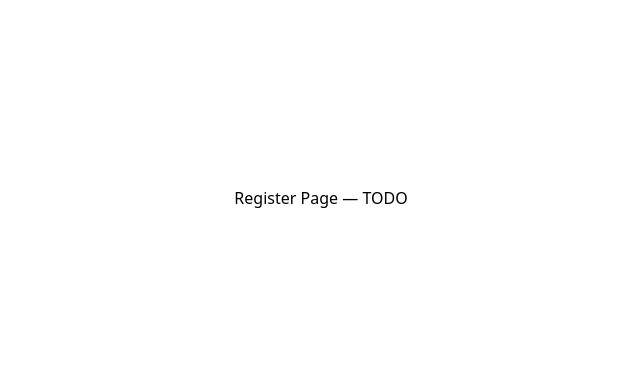
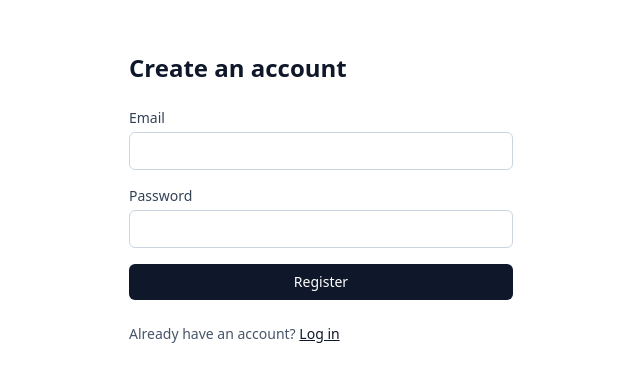
Before and after one commit to A-Piyas-04/web-project-expense-tracker, a React (Vite) app in the folder frontend/: page /register in a window 1280 px wide. Shown: the part 202-584 px from the top of the page, without its empty margins (319-959 px from the left). Built offline with nearby package versions, Linux system fonts and the light colour scheme; no server answers.

Commit message:
feat: implement authentication flow with login and registration forms; enhance dashboard with user greeting

```diff
--- a/frontend/src/context/AuthContext.jsx
+++ b/frontend/src/context/AuthContext.jsx
@@ -1,16 +1,57 @@
-import { createContext, useContext } from 'react';
+import { createContext, useContext, useEffect, useState } from 'react';
+import { authApi } from '../api/auth';
 
 const AuthContext = createContext(null);
 
 export function AuthProvider({ children }) {
-  // TODO: implement auth state (user, token, login, logout, register)
+  const [token, setToken] = useState(() => localStorage.getItem('token'));
+  const [user, setUser] = useState(null);
+  const [isLoading, setIsLoading] = useState(true);
+
+  useEffect(() => {
+    if (!token) {
+      setIsLoading(false);
+      return;
+    }
+
+    authApi
+      .getMe()
+      .then(setUser)
+      .catch(() => {
+        localStorage.removeItem('token');
+        setToken(null);
+        setUser(null);
+      })
+      .finally(() => setIsLoading(false));
+  }, [token]);
+
+  async function login(email, password) {
+    const { access_token: accessToken } = await authApi.login(email, password);
+    localStorage.setItem('token', accessToken);
+    setToken(accessToken);
+    const me = await authApi.getMe();
+    setUser(me);
+  }
+
+  async function register(email, password) {
+    await authApi.register(email, password);
+    await login(email, password);
+  }
+
+  function logout() {
+    localStorage.removeItem('token');
+    setToken(null);
+    setUser(null);
+  }
+
   const value = {
-    user: null,
-    token: null,
-    isAuthenticated: false,
-    login: async () => {},
-    logout: () => {},
-    register: async () => {},
+    user,
+    token,
+    isAuthenticated: Boolean(token && user),
+    isLoading,
+    login,
+    logout,
+    register,
   };
 
   return <AuthContext.Provider value={value}>{children}</AuthContext.Provider>;
--- a/frontend/src/pages/DashboardPage.jsx
+++ b/frontend/src/pages/DashboardPage.jsx
@@ -2,12 +2,16 @@ import CategoryPieChart from '../components/analytics/CategoryPieChart';
 import CategoryBarChart from '../components/analytics/CategoryBarChart';
 import MonthlyLineChart from '../components/analytics/MonthlyLineChart';
 import OverspendBanner from '../components/common/OverspendBanner';
+import { useAuth } from '../hooks/useAuth';
 
 export default function DashboardPage() {
-  // TODO: fetch analytics data and render dashboard layout
+  const { user } = useAuth();
+
   return (
-    <div>
-      <h1>Dashboard — TODO</h1>
+    <div className="space-y-6">
+      <h1 className="text-2xl font-semibold text-slate-900">
+        Welcome{user ? `, ${user.email}` : ''}
+      </h1>
       <OverspendBanner />
       <CategoryPieChart />
       <CategoryBarChart />
--- a/frontend/src/pages/LoginPage.jsx
+++ b/frontend/src/pages/LoginPage.jsx
@@ -1,8 +1,65 @@
+import { useState } from 'react';
+import { Link, useNavigate } from 'react-router-dom';
+import Button from '../components/common/Button';
+import Input from '../components/common/Input';
+import { useAuth } from '../hooks/useAuth';
+import { ROUTES } from '../utils/constants';
+
 export default function LoginPage() {
-  // TODO: implement login form and connect to authApi
+  const { login } = useAuth();
+  const navigate = useNavigate();
+  const [email, setEmail] = useState('');
+  const [password, setPassword] = useState('');
+  const [error, setError] = useState('');
+  const [isSubmitting, setIsSubmitting] = useState(false);
+
+  async function handleSubmit(event) {
+    event.preventDefault();
+    setError('');
+    setIsSubmitting(true);
+    try {
+      await login(email, password);
+      navigate(ROUTES.DASHBOARD, { replace: true });
+    } catch (err) {
+      setError(err.response?.data?.detail ?? 'Login failed. Please try again.');
+    } finally {
+      setIsSubmitting(false);
+    }
+  }
+
   return (
-    <div className="min-h-screen flex items-center justify-center">
-      <p>Login Page — TODO</p>
+    <div className="min-h-screen flex items-center justify-center px-4">
+      <div className="w-full max-w-sm space-y-6">
+        <h1 className="text-2xl font-semibold text-slate-900">Log in</h1>
+        <form onSubmit={handleSubmit} className="space-y-4">
+          <Input
+            id="email"
+            type="email"
+            label="Email"
+            value={email}
+            onChange={(e) => setEmail(e.target.value)}
+            required
+          />
+          <Input
+            id="password"
+            type="password"
+            label="Password"
+            value={password}
+            onChange={(e) => setPassword(e.target.value)}
+            required
+          />
+          {error && <p className="text-sm text-red-600">{error}</p>}
+          <Button type="submit" disabled={isSubmitting} className="w-full">
+            {isSubmitting ? 'Logging in…' : 'Log in'}
+          </Button>
+        </form>
+        <p className="text-sm text-slate-600">
+          Don&apos;t have an account?{' '}
+          <Link to={ROUTES.REGISTER} className="font-medium text-slate-900 underline">
+            Register
+          </Link>
+        </p>
+      </div>
     </div>
   );
 }
--- a/frontend/src/pages/RegisterPage.jsx
+++ b/frontend/src/pages/RegisterPage.jsx
@@ -1,8 +1,66 @@
+import { useState } from 'react';
+import { Link, useNavigate } from 'react-router-dom';
+import Button from '../components/common/Button';
+import Input from '../components/common/Input';
+import { useAuth } from '../hooks/useAuth';
+import { ROUTES } from '../utils/constants';
+
 export default function RegisterPage() {
-  // TODO: implement register form and connect to authApi
+  const { register } = useAuth();
+  const navigate = useNavigate();
+  const [email, setEmail] = useState('');
+  const [password, setPassword] = useState('');
+  const [error, setError] = useState('');
+  const [isSubmitting, setIsSubmitting] = useState(false);
+
+  async function handleSubmit(event) {
+    event.preventDefault();
+    setError('');
+    setIsSubmitting(true);
+    try {
+      await register(email, password);
+      navigate(ROUTES.DASHBOARD, { replace: true });
+    } catch (err) {
+      setError(err.response?.data?.detail ?? 'Registration failed. Please try again.');
+    } finally {
+      setIsSubmitting(false);
+    }
+  }
+
   return (
-    <div className="min-h-screen flex items-center justify-center">
-      <p>Register Page — TODO</p>
+    <div className="min-h-screen flex items-center justify-center px-4">
+      <div className="w-full max-w-sm space-y-6">
+        <h1 className="text-2xl font-semibold text-slate-900">Create an account</h1>
+        <form onSubmit={handleSubmit} className="space-y-4">
+          <Input
+            id="email"
+            type="email"
+            label="Email"
+            value={email}
+            onChange={(e) => setEmail(e.target.value)}
+            required
+          />
+          <Input
+            id="password"
+            type="password"
+            label="Password"
+            value={password}
+            onChange={(e) => setPassword(e.target.value)}
+            minLength={8}
+            required
+          />
+          {error && <p className="text-sm text-red-600">{error}</p>}
+          <Button type="submit" disabled={isSubmitting} className="w-full">
+            {isSubmitting ? 'Creating account…' : 'Register'}
+          </Button>
+        </form>
+        <p className="text-sm text-slate-600">
+          Already have an account?{' '}
+          <Link to={ROUTES.LOGIN} className="font-medium text-slate-900 underline">
+            Log in
+          </Link>
+        </p>
+      </div>
     </div>
   );
 }
```
